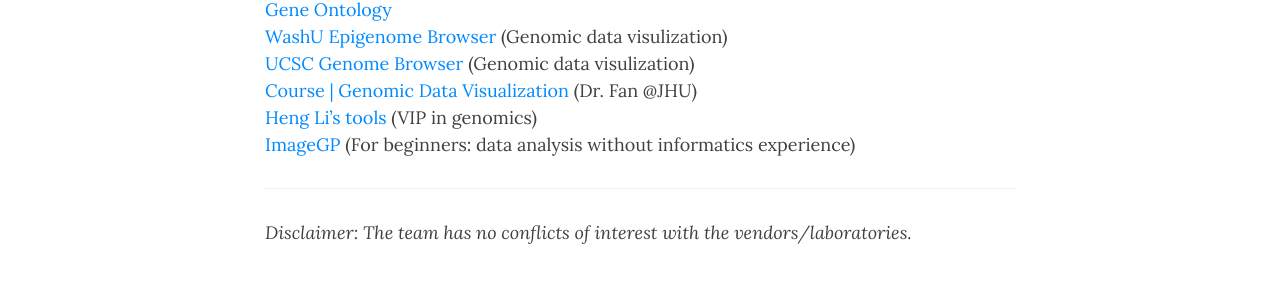
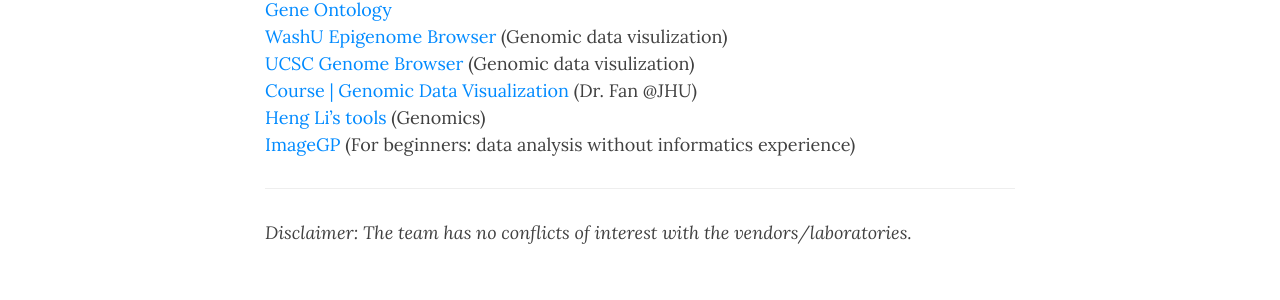
Before and after one commit to TheLiLab/thelilab.github.io, a Jekyll site: the page built from drylab.md, in a window 1280 px wide and 900 px high, scrolled down 1272 px. Shown: the part 313-613 px from the top of the window. Built offline with Jekyll 4.4.1, drawn with Linux system fonts in a browser that asks for light colours; nearby versions of some CDN libraries.

Commit message:
Update drylab.md

```diff
--- a/drylab.md
+++ b/drylab.md
@@ -46,7 +46,7 @@
 <a href="https://epigenomegateway.wustl.edu/" target="_blank">WashU Epigenome Browser</a> (Genomic data visulization)<br>
 <a href="https://genome.ucsc.edu/" target="_blank">UCSC Genome Browser</a> (Genomic data visulization)<br>
 <a href="https://jef.works/teaching/" target="_blank">Course | Genomic Data Visualization</a> (Dr. Fan @JHU)<br>
-<a href="http://liheng.org/" target="_blank">Heng Li's tools</a> (VIP in genomics)<br>
+<a href="http://liheng.org/" target="_blank">Heng Li's tools</a> (Genomics)<br>
 <a href="https://www.bic.ac.cn/BIC/#/" target="_blank">ImageGP</a> (For beginners: data analysis without informatics experience)<br>
 <hr>
 
```
